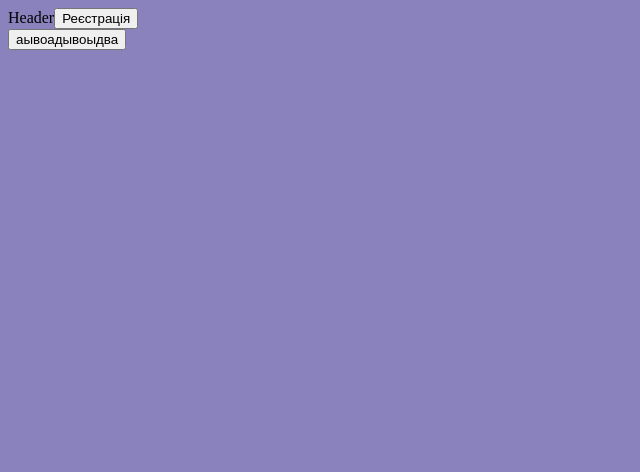
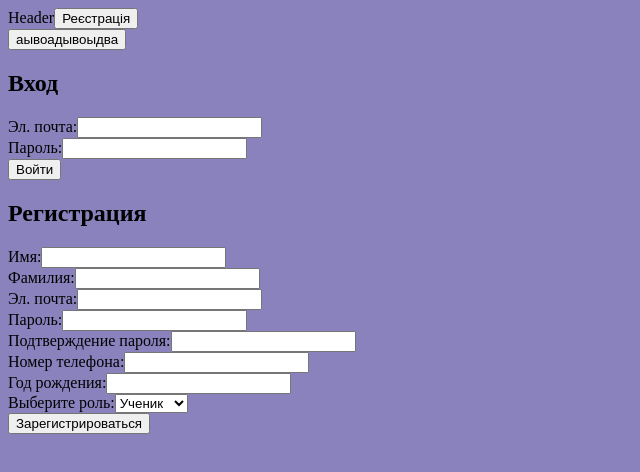
Before and after one commit to MrMinyUkho/hackaton-test, a React (Vite) app: page / in a window 1280 px wide. Shown: the top 472 px of the page, without its empty margins (0-640 px from the left). Built offline with nearby package versions, Linux system fonts and the light colour scheme.

Commit message:
first try to connect db

```diff
--- a/src/components/Auth/Login.jsx
+++ b/src/components/Auth/Login.jsx
@@ -1,11 +1,87 @@
-import { Component } from 'react'
+import { useState } from "react";
+import axios from "axios"; // Для выполнения запросов на сервер
+import "./Auth.module.scss"; // Здесь можно подключить кастомные стили
 
-export class Login extends Component {
-  render() {
-    return (
-      <div>Login</div>
-    )
-  }
-}
+const Login = () => {
+  const [formData, setFormData] = useState({
+    email: "",
+    password: "",
+  }); // Хранит данные формы
+  const [error, setError] = useState(""); // Для вывода ошибки
+  const [success, setSuccess] = useState(""); // Для успешного сообщения
 
-export default Login
+  // Отслеживаем изменения в полях ввода
+  const handleChange = (e) => {
+    setFormData({
+      ...formData, // Логика обновления полей формы
+      [e.target.name]: e.target.value,
+    });
+  };
+
+  // Обработчик отправки формы
+  const handleSubmit = async (e) => {
+    e.preventDefault(); // Предотвращаем перезагрузку страницы
+
+    try {
+      // Выполняем POST-запрос на сервер (в ваш login.php)
+      const response = await axios.post("http://localhost:40/login.php", {
+        table: "users", // Таблица, с которой работает сервер
+        action: "login", // Действие
+        values: formData, // Данные формы для проверки входа
+      });
+
+      // Обработка ответа от сервера
+      if (response.data.error) {
+        setError(response.data.error); // Если ошибка, показываем её
+        setSuccess("");
+      } else {
+        setError("");
+        setSuccess("Успешный вход!"); // Сообщение об успехе
+
+        console.log("Успешный ответ:", response.data);
+      }
+    } catch (err) {
+      // Если сервер не отвечает или произошла ошибка
+      console.error(err);
+      setError("Ошибка сервера. Попробуйте позже.");
+    }
+  };
+
+  return (
+      <div className="login-container">
+        <h2>Вход</h2>
+        <form onSubmit={handleSubmit}>
+          {error && <p className="error-message">{error}</p>}
+          {success && <p className="success-message">{success}</p>}
+
+          <div className="form-group">
+            <label htmlFor="email">Эл. почта:</label>
+            <input
+                type="email"
+                id="email"
+                name="email"
+                value={formData.email}
+                onChange={handleChange}
+                required
+            />
+          </div>
+
+          <div className="form-group">
+            <label htmlFor="password">Пароль:</label>
+            <input
+                type="password"
+                id="password"
+                name="password"
+                value={formData.password}
+                onChange={handleChange}
+                required
+            />
+          </div>
+
+          <button type="submit">Войти</button>
+        </form>
+      </div>
+  );
+};
+
+export default Login;
--- a/src/components/Auth/Register.jsx
+++ b/src/components/Auth/Register.jsx
@@ -0,0 +1,180 @@
+import { useState } from "react";
+import axios from "axios";
+
+const Register = () => {
+    // Состояния для хранения данных формы (поля регистрации).
+    const [formData, setFormData] = useState({
+        first_name: "",
+        last_name: "",
+        email: "",
+        password: "",
+        confirm_password: "",
+        phone: "",
+        birth_year: "",
+        role: "student", // По умолчанию "Ученик"
+    });
+
+    // Состояние для сообщения об успешной/неуспешной регистрации.
+    const [responseMessage, setResponseMessage] = useState("");
+
+    // Функция обработки изменений в полях формы.
+    const handleChange = (e) => {
+        const { name, value } = e.target;
+        setFormData({
+            ...formData,
+            [name]: value,
+        });
+    };
+
+    // Функция обработки отправки формы.
+    const handleSubmit = async (e) => {
+        e.preventDefault(); // Предотвращает перезагрузку страницы по умолчанию.
+
+        try {
+            // Формируем запрос на сервер с action "register".
+            const response = await axios.post("http://localhost:40/projectJS/login.php", {
+                ...formData,
+                action: "register", // Указываем действие "register".
+            });
+
+            // Устанавливаем сообщение из ответа сервера.
+            setResponseMessage(response.data.message);
+
+            // Если успешная регистрация, очищаем форму.
+            if (response.data.success) {
+                setFormData({
+                    first_name: "",
+                    last_name: "",
+                    email: "",
+                    password: "",
+                    confirm_password: "",
+                    phone: "",
+                    birth_year: "",
+                    role: "student",
+                });
+            }
+        } catch (error) {
+            console.error("Ошибка при отправке данных:", error);
+            setResponseMessage("Ошибка соединения с сервером. Попробуйте снова.");
+        }
+    };
+
+    return (
+        <div>
+            <h2>Регистрация</h2>
+            <form onSubmit={handleSubmit}>
+                {/* Поле ввода имени */}
+                <label>
+                    Имя:
+                    <input
+                        type="text"
+                        name="first_name"
+                        value={formData.first_name}
+                        onChange={handleChange}
+                        required
+                    />
+                </label>
+                <br />
+
+                {/* Поле ввода фамилии */}
+                <label>
+                    Фамилия:
+                    <input
+                        type="text"
+                        name="last_name"
+                        value={formData.last_name}
+                        onChange={handleChange}
+                        required
+                    />
+                </label>
+                <br />
+
+                {/* Поле ввода электронной почты */}
+                <label>
+                    Эл. почта:
+                    <input
+                        type="email"
+                        name="email"
+                        value={formData.email}
+                        onChange={handleChange}
+                        required
+                    />
+                </label>
+                <br />
+
+                {/* Поле ввода пароля */}
+                <label>
+                    Пароль:
+                    <input
+                        type="password"
+                        name="password"
+                        value={formData.password}
+                        onChange={handleChange}
+                        required
+                    />
+                </label>
+                <br />
+
+                {/* Поле подтверждения пароля */}
+                <label>
+                    Подтверждение пароля:
+                    <input
+                        type="password"
+                        name="confirm_password"
+                        value={formData.confirm_password}
+                        onChange={handleChange}
+                        required
+                    />
+                </label>
+                <br />
+
+                {/* Поле ввода номера телефона */}
+                <label>
+                    Номер телефона:
+                    <input
+                        type="text"
+                        name="phone"
+                        value={formData.phone}
+                        onChange={handleChange}
+                    />
+                </label>
+                <br />
+
+                {/* Поле ввода года рождения */}
+                <label>
+                    Год рождения:
+                    <input
+                        type="number"
+                        name="birth_year"
+                        value={formData.birth_year}
+                        onChange={handleChange}
+                        required
+                    />
+                </label>
+                <br />
+
+                {/* Выбор роли пользователя */}
+                <label>
+                    Выберите роль:
+                    <select
+                        name="role"
+                        value={formData.role}
+                        onChange={handleChange}
+                        required
+                    >
+                        <option value="student">Ученик</option>
+                        <option value="teacher">Учитель</option>
+                    </select>
+                </label>
+                <br />
+
+                <button type="submit">Зарегистрироваться</button>
+            </form>
+
+            {/* Отображение сообщения об успешной/неуспешной регистрации */}
+            {responseMessage && <p>{responseMessage}</p>}
+        </div>
+    );
+};
+
+export default Register;
--- a/src/main.jsx
+++ b/src/main.jsx
@@ -4,6 +4,8 @@ import './index.scss'
 import React from "react";
 import ReactDOM from "react-dom/client";
 import App from './App.jsx'
+import Login from './components/Auth/Login.jsx'
+import Register from './components/Auth/Register.jsx'
 
 ReactDOM.createRoot(document.getElementById("root")).render(
     <React.StrictMode>
@@ -13,5 +15,7 @@ ReactDOM.createRoot(document.getElementById("root")).render(
 createRoot(document.getElementById('root')).render(
   <StrictMode>
     <App />
+      <Login/>
+      <Register/>
   </StrictMode>,
 )
```
Also changed, not shown: src/components/BaseComponents/pButton.jsx (line endings or trailing spaces), 1 other file (tests, documents, lock files or other folders).
